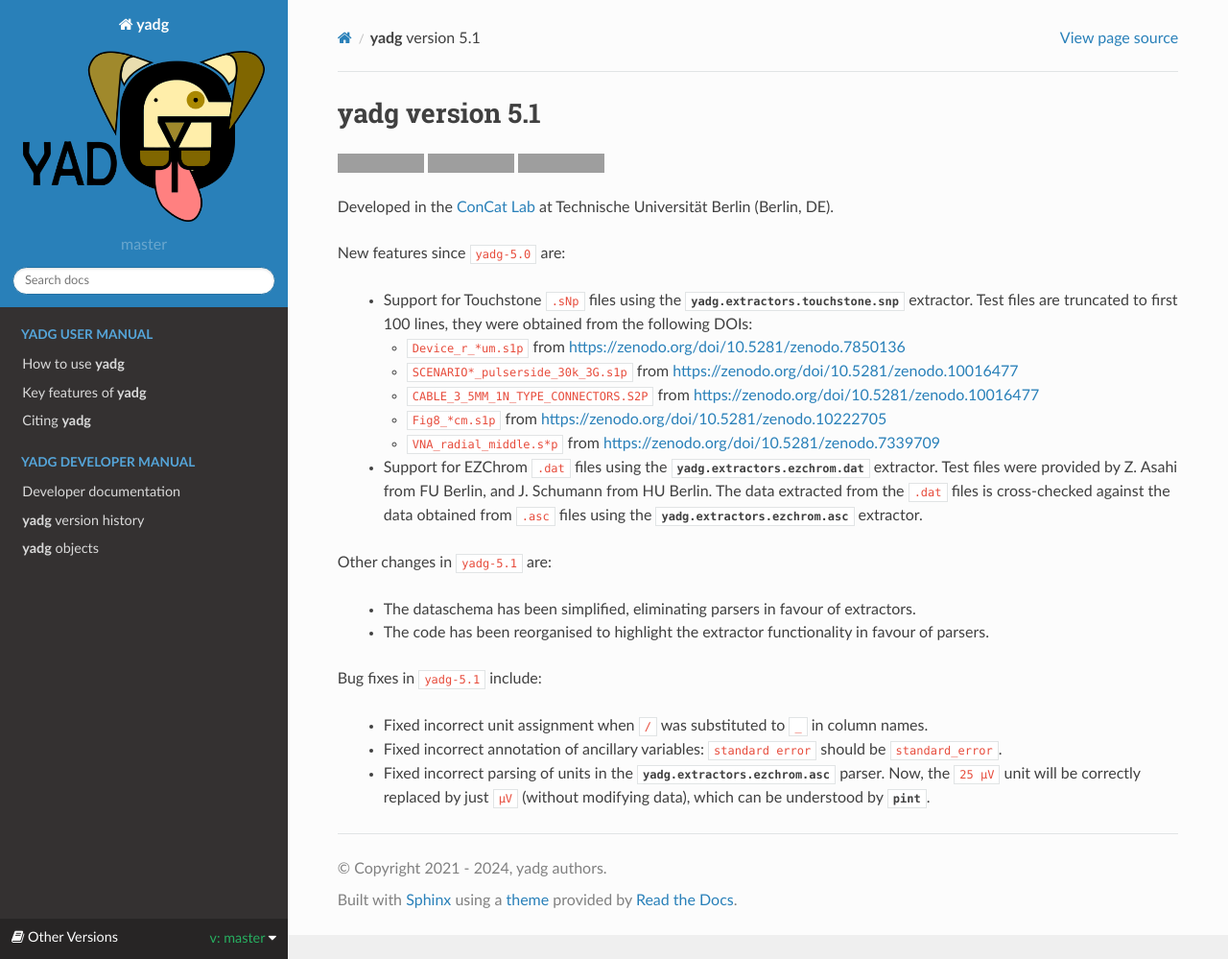
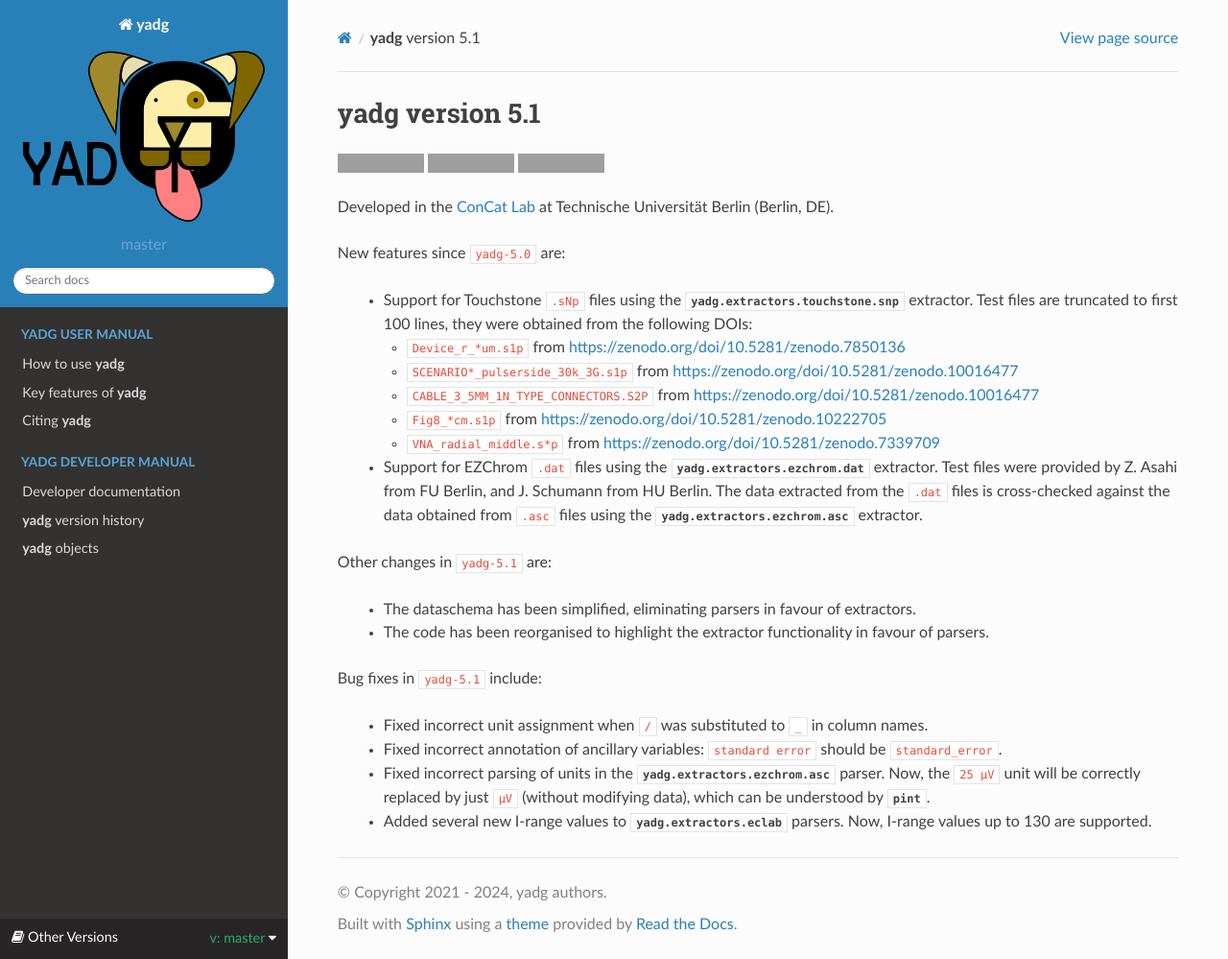
Before and after one commit to dgbowl/yadg, a Sphinx documentation site: the page built from docs/source/version.5_1.rst, in a window 1280 px wide and 999 px high. Shown: the whole window at 96% size. Built offline with Sphinx 7.4.7 and the Read the Docs theme 2.0.0, drawn with Linux system fonts in a browser that asks for light colours; pages that are not in the unit, such as notebooks, are missing from menus; grey boxes are pictures that could not be loaded.

Commit message:
Changelog updated.

```diff
--- a/docs/source/version.5_1.rst
+++ b/docs/source/version.5_1.rst
@@ -31,6 +31,7 @@ Bug fixes in ``yadg-5.1`` include:
   - Fixed incorrect unit assignment when ``/`` was substituted to ``_`` in column names.
   - Fixed incorrect annotation of ancillary variables: ``standard error`` should be ``standard_error``.
   - Fixed incorrect parsing of units in the :mod:`yadg.extractors.ezchrom.asc` parser. Now, the ``25 μV`` unit will be correctly replaced by just ``μV`` (without modifying data), which can be understood by :mod:`pint`.
+  - Added several new I-range values to :mod:`yadg.extractors.eclab` parsers. Now, I-range values up to 130 are supported.
 
 
 .. _concat_lab: https://tu.berlin/en/concat
```
